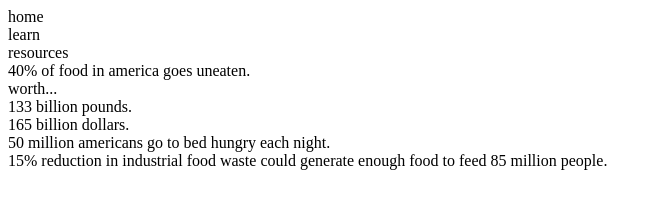
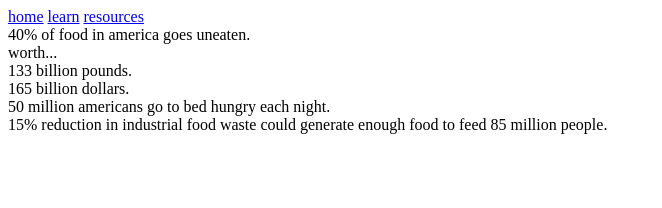
Before and after one commit to charlenexchow/issue-site, a plain HTML site: page index.html in a window 1280 px wide. Shown: the whole page, without its empty margins (0-662 px from the left). Drawn offline with Linux system fonts and the light colour scheme.

Commit message:
added resources css

```diff
--- a/index.html
+++ b/index.html
@@ -8,9 +8,9 @@
 <body>
 
 	<div class="menu">
-		<div class="pages">home</div>
-		<div class="pages">learn</div>
-		<div class="pages">resources</div>
+		<a class="pages" href="index.html">home</a>
+		<a class="pages" href="learn.html">learn</a>
+		<a class="pages" href="resources.html">resources</a>
 	</div>
 
 	<div class="main">
```
Also changed, not shown: resources.css (added).
